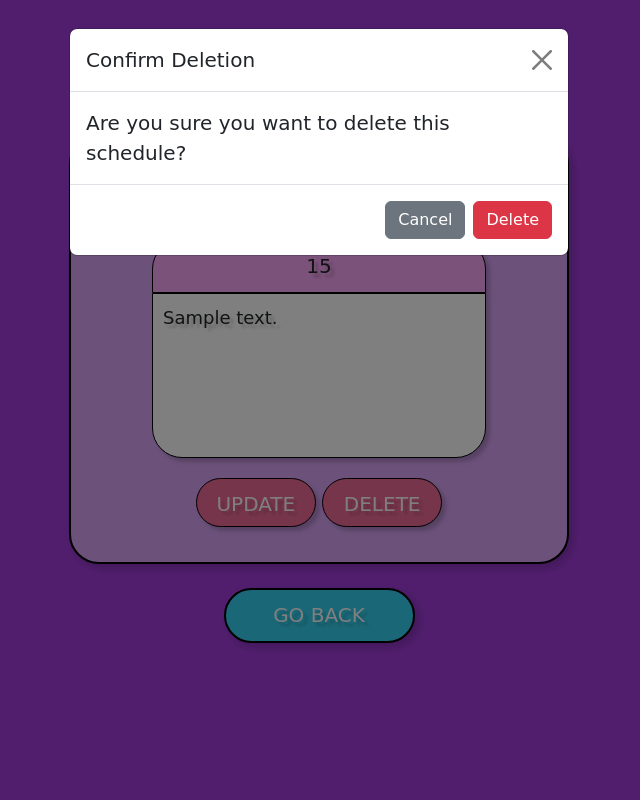
After one commit to Sreenjoyee/Sapience-study-app, a Flask app: page /calendar/1 in a window 1280 px wide, after a click on "DELETE". The commit adds this page. Shown: the whole page, without its empty margins (321-961 px from the left). Run offline with Flask 3, Linux system fonts and the light colour scheme; a user stored in the database is signed in; tables that the repository leaves empty hold one stand-in row (values such as "Sample post"); one stand-in notice (Sample message) is shown; some web fonts are replaced.

Commit message:
I made the calendar ---update,view schedule,delete schedule, fixed some css layout here and there made new html pages and routes I needed for calendar to work also fixed how messages flash cause they were messing up the layout also made a has-task css element which basically darkens the date label if a schedule is stored also changed calendar a lot ...js is generating the calendar

```diff
--- a/studyapp/forms.py
+++ b/studyapp/forms.py
@@ -48,3 +48,6 @@ class TaskForm(FlaskForm):
 class ResourceForm(FlaskForm):
     title=StringField(validators=[DataRequired(),Length(min=1,max=200)])
     link = TextAreaField(validators=[DataRequired(), Length(max=2048), URL()])
+
+class ScheduleForm(FlaskForm):
+    notes = TextAreaField(validators=[DataRequired()])
--- a/studyapp/models.py
+++ b/studyapp/models.py
@@ -1,4 +1,3 @@
-from datetime import datetime
 from studyapp import db, app, login_manager
 from flask_login import UserMixin
 
--- a/studyapp/routes.py
+++ b/studyapp/routes.py
@@ -1,8 +1,9 @@
 from flask import render_template,flash,redirect, request,abort,url_for
 from flask_login import login_user,current_user, logout_user, login_required
 from studyapp import app,db,bcrypt
-from studyapp.forms import RegistrationForm,LoginForm,TaskForm,ResourceForm,UpdateForm
+from studyapp.forms import RegistrationForm,LoginForm,TaskForm,ResourceForm,UpdateForm,ScheduleForm
 from studyapp.models import User,ToDo,Resource,Schedule
+from datetime import datetime
 
 @app.route("/")
 @app.route("/home")
@@ -36,7 +37,10 @@ def login():
         if user and bcrypt.check_password_hash(user.password, form.password.data):
             login_user(user, remember=form.remember.data)
             next_page=request.args.get('next')
-            return redirect(url_for('home'))
+            if next_page:
+                return redirect(next_page)
+            else:
+                return redirect(url_for('home'))
         else:
             flash("Login unsuccessful please provide the correct email and password", 'danger')
     return render_template('login.html',title='Login',form=form)
@@ -110,7 +114,7 @@ def update_task(task_id):
     elif request.method == 'GET':
         form.task.data=todo_task.task
 
-    return render_template('create_new_task.html',title='Update Task', form =form, p='Update Task')
+    return render_template('create_new_task.html',title='Update Task', form =form, p='UPDATE TASK')
 
 @app.route('/todo/<int:task_id>/delete', methods=['POST'])
 @login_required
@@ -195,7 +199,7 @@ def update_link(link_id):
         form.title.data=resource.title
         form.link.data=resource.link
 
-    return render_template('create_new_link.html',title='Update Link', form =form, p='Update Link')
+    return render_template('create_new_link.html',title='Update Link', form =form, p='UPDATE LINK')
 
 @app.route('/resources/<int:link_id>/delete', methods=['POST'])
 @login_required
@@ -216,12 +220,77 @@ def pomodromo():
     return render_template('pomodromo.html',title='Pomodromo')
 
 #CALENDAR
-@app.route("/calendar")
+@app.route("/calendar/<string:username>")
 @login_required
-def calendar():
-    return render_template('calendar.html',title='Calendar')
+def calendar(username):
+    if username != current_user.username:
+        flash("You are not authorized to view this page.",'info')
+        return redirect(url_for("home"))
 
-@app.route("/calendar_task")
+    schedules = Schedule.query.filter_by(user=current_user).all()
+    schedules_dict = [
+        {
+            "id": s.id,
+            "date": s.date.isoformat(),
+            "notes": s.notes
+        }
+        for s in schedules
+    ]
+    return render_template('calendar.html', title='Calendar', schedules=schedules_dict)
+
+@app.route("/calendar/new/<date>", methods=["GET", "POST"])
 @login_required
-def calendar_task():
-    return render_template('calendar_task.html',title='Calendar Task')
+def add_schedule(date):
+    parsed_date = datetime.strptime(date, "%Y-%m-%d").date()
+    existing = Schedule.query.filter_by(user=current_user, date=parsed_date).first()
+    if existing:
+        return redirect(url_for('view_schedule', schedule_id=existing.id))
+
+    form = ScheduleForm()
+    if form.validate_on_submit():
+        new_schedule = Schedule(date=parsed_date, notes=form.notes.data, user=current_user)
+        db.session.add(new_schedule)
+        db.session.commit()
+        flash('Schedule added!', 'success')
+        return redirect(url_for('calendar', username=current_user.username))
+
+    return render_template('add_schedule.html',title='New Schedule',date=parsed_date,form=form )
+
+@app.route("/calendar/<int:schedule_id>")
+@login_required
+def view_schedule(schedule_id):
+    schedule = Schedule.query.get_or_404(schedule_id)
+    if schedule.user != current_user:
+        abort(403)
+    date = schedule.date
+
+    return render_template('view_schedule.html', title='Schedule', schedule=schedule, date=date)
+
+@app.route('/calendar/<int:schedule_id>/update',methods=['GET','POST'])
+@login_required
+def update_schedule(schedule_id):
+    schedule = Schedule.query.get_or_404(schedule_id)
+    if schedule.user != current_user:
+        abort(403)
+
+    form = ScheduleForm()
+    if form.validate_on_submit():
+        schedule.notes = form.notes.data
+        flash('Schedule updated!', 'success')
+        return redirect(url_for('calendar', username=current_user.username))
+
+    elif request.method == 'GET':
+        form.notes.data=schedule.notes
+
+    return render_template('add_schedule.html',title='Update Schedule',date=schedule.date, form =form)
+
+@app.route("/calendar/<int:schedule_id>/delete",methods=['POST'])
+@login_required
+def delete_schedule(schedule_id):
+    schedule = Schedule.query.get_or_404(schedule_id)
+    if schedule.user != current_user:
+        abort(403)
+    db.session.delete(schedule)
+    db.session.commit()
+    flash('The schedule has been deleted!', 'success')
+    return redirect(url_for('calendar', username=current_user.username))
--- a/studyapp/static/style.css
+++ b/studyapp/static/style.css
@@ -23,20 +23,22 @@ body{
 
 }
 
-.calendar-box{
-  width: 965px;
-  height: 667px;
-  margin-top: 24px;
-}
-
 .calendar-box-task{
-  width: 900px;
-  height: 735px;
+  width: 500px;
+  height: 430px;
   display:flex;
   flex-direction:column;
   align-items:center;
-  margin-top: 24px;
+  padding:0px 30px 0px 30px;
 }
+
+.calendar-todo{
+  display:flex;
+  flex-direction:column;
+  align-items: center;
+
+}
+
 .resource-hub-box,.to-do-box {
   display: flex;
   flex-direction: column;
@@ -66,11 +68,6 @@ body{
   margin-bottom: 24px;
 }
 
-.calendar-todo{
-  display:flex;
-  flex-direction:row;
-}
-
 .day{
   display:flex;
   flex-direction:column;
@@ -78,7 +75,21 @@ body{
   margin: 20px 20px 20px 20px;
 }
 
-.day-task label,.day label{
+.calendar-box{
+  width: 965px;
+  height: 667px;
+  margin-top: 24px;
+}
+
+.calendar-grid {
+  display: flex;
+  flex-direction: column;
+}
+.week {
+  display: flex;
+}
+
+.view-schedule-label,.day-task label,.day label{
   border: 1px solid black;
   background: #f6a4f3FF;
   box-shadow: 4px 4px 4px 0px #00000033;
@@ -97,7 +110,7 @@ body{
   cursor: pointer;
 }
 
-.resource-link,.resource-title,.day input,.day-task textarea{
+.view-schedule-notes,.resource-link,.resource-title,.day input,.day-task textarea{
   border: 1px solid black;
   background: white;
   box-shadow: 4px 4px 4px 0px #00000033;
@@ -115,22 +128,24 @@ body{
 }
 
 
-.day-task label{
-  width: 648px;
-  height: 74px;
+.view-schedule-label,.resource-title,.day-task label{
+  width: 334px;
+  height: 54px;
   border-radius: 30px 30px 0px 0px;
 }
 
 .day:hover{
   transform: scale(1.05);
+  filter: brightness(85%);
 }
 
-.resource-link,.day-task textarea{
-  width: 648px;
-  height: 450px;
+.view-schedule-notes,.resource-link,.day-task textarea{
+  width: 334px;
+  height: 165px;
+  overflow-y: auto;
+  padding:10px;
   border-radius:0px 0px 30px 30px ;
   resize: none;
-  overflow: auto;
 }
 
 .start-btn,.pause-btn,.reset-btn,.pomodromo-header,.resource-heading,.to-do-list-heading,.go-back,.month-name{
@@ -173,6 +188,7 @@ body{
 }
 
 .month-name{
+  text-transform: uppercase;
   background: #f87ae7FF;
 }
 
--- a/studyapp/templates/create_new_link.html
+++ b/studyapp/templates/create_new_link.html
@@ -1,6 +1,6 @@
 {% extends "layout.html" %}
 {% block content %}
-<p class="to-do-list-heading">{{ p or 'NEW Link' }}</p>
+<p class="to-do-list-heading">{{ p or 'NEW LINK' }}</p>
   <div>
     <form class="card resource-card" method="POST" novalidate>
       {{ form.hidden_tag() }}
--- a/studyapp/templates/home_page.html
+++ b/studyapp/templates/home_page.html
@@ -54,7 +54,7 @@
   </button>
 
   {% if current_user.is_authenticated %}
-    <button class="menu-btn" onclick="location.href='{{ url_for('calendar') }}'">
+    <button class="menu-btn" onclick="location.href='{{ url_for('calendar', username=current_user.username) }}'">
   {% else %}
     <button class="menu-btn" onclick="location.href='{{ url_for('login') }}'">
   {% endif %}
--- a/studyapp/templates/layout.html
+++ b/studyapp/templates/layout.html
@@ -16,13 +16,21 @@
         {% with messages = get_flashed_messages(with_categories=true) %}
             {% if messages %}
                 {% for category, message in messages %}
-                    <div class="alert-{{ category }}">{{message}}</div>
+                    <div class="flash-message alert-{{ category }}">{{message}}</div>
                 {% endfor %}
             {% endif %}
         {% endwith %}
     </main>
     {% block content %}{% endblock %}
     <script src="https://cdn.jsdelivr.net/npm/bootstrap@5.3.3/dist/js/bootstrap.bundle.min.js"></script>
+    <script>
+    setTimeout(() => {
+        const flash = document.querySelector('.flash-message');
+        if (flash) {
+        flash.style.display = 'none';
+        }
+    }, 3000);
+    </script>
     {% block scripts %}{% endblock %}
 
 </body>
--- /dev/null
+++ b/studyapp/templates/view_schedule.html
@@ -0,0 +1,44 @@
+{% extends "layout.html" %}
+{% block content %}
+<div class="box calendar-box-task">
+    <div class="month-header">
+        <p class="month-name" id="monthName">{{ date.strftime('%B %Y') }}</p>
+    </div>
+    <div class="calendar-todo">
+            <div class="day-task">
+            <div class="view-schedule-label">{{ date.day }}</div>
+            <div class="view-schedule-notes">{{schedule.notes}}</div>
+            </div>
+            <div>
+            <button class="add-todo-btn update" onclick="location.href='{{ url_for('update_schedule',schedule_id=schedule.id) }}'">UPDATE</button>
+            <button class="add-todo-btn delete" data-bs-toggle="modal" data-bs-target="#deleteModal">DELETE</button>
+          </div>
+    </div>
+  </div>
+  <button class="go-back" id="go_back" onclick="location.href='{{ url_for('calendar',username=current_user.username) }}'">GO BACK</button>
+
+  <div class="modal fade" id="deleteModal" tabindex="-1" aria-labelledby="deleteModalLabel" aria-hidden="true">
+    <div class="modal-dialog">
+      <div class="modal-content">
+
+        <div class="modal-header">
+          <h5 class="modal-title text-dark" id="deleteModalLabel">Confirm Deletion</h5>
+          <button type="button" class="btn-close" data-bs-dismiss="modal" aria-label="Close"></button>
+        </div>
+
+        <div class="modal-body text-dark">
+          Are you sure you want to delete this schedule?
+        </div>
+
+        <div class="modal-footer">
+          <button type="button" class="btn btn-secondary" data-bs-dismiss="modal">Cancel</button>
+
+          <form action="{{ url_for('delete_schedule', schedule_id=schedule.id) }}" method="POST">
+            <button type="submit" class="btn btn-danger">Delete</button>
+          </form>
+        </div>
+
+      </div>
+    </div>
+  </div>
+{% endblock %}
```
Also changed, not shown: other parts of studyapp/static/style.css (+16 -26 lines), studyapp/templates/add_schedule.html (added, +21 -0 lines), studyapp/templates/calendar.html (+27 -193 lines), studyapp/templates/calendar_task.html (deleted, +0 -16 lines).
